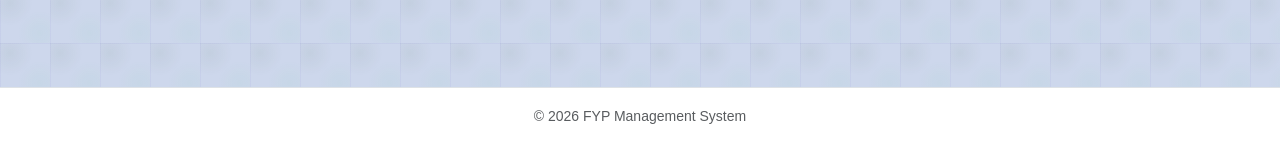
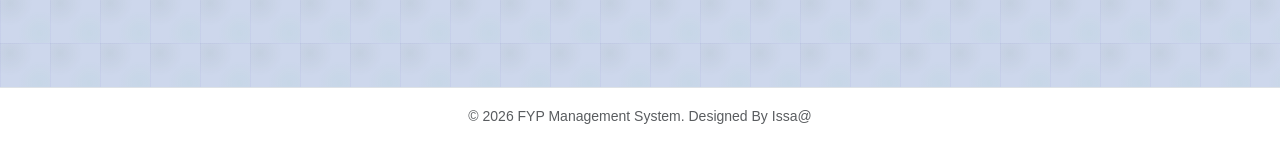
Before and after one commit to WISLAR-SPORTS/pms, a Django app: page /auth/profile/ in a window 1280 px wide. Shown: the part 657-801 px from the top of the page. Run offline with Django 5.2, Linux system fonts and the light colour scheme; the visitor is signed in with stand-in values (Sample User, id 1); data comes from the database, SQL or seed files in the repository; some libraries are stand-ins or nearby versions.

Commit message:
adjustment in home.css

```diff
--- a/templates/basestudent.html
+++ b/templates/basestudent.html
@@ -115,7 +115,7 @@
 <!-- FOOTER -->
 <footer class="text-center py-3 border-top bg-white">
     <small class="text-muted">
-        &copy; {% now "Y" %} FYP Management System
+        &copy; {% now "Y" %} FYP Management System. Designed By Issa@
     </small>
 </footer>
 
```
